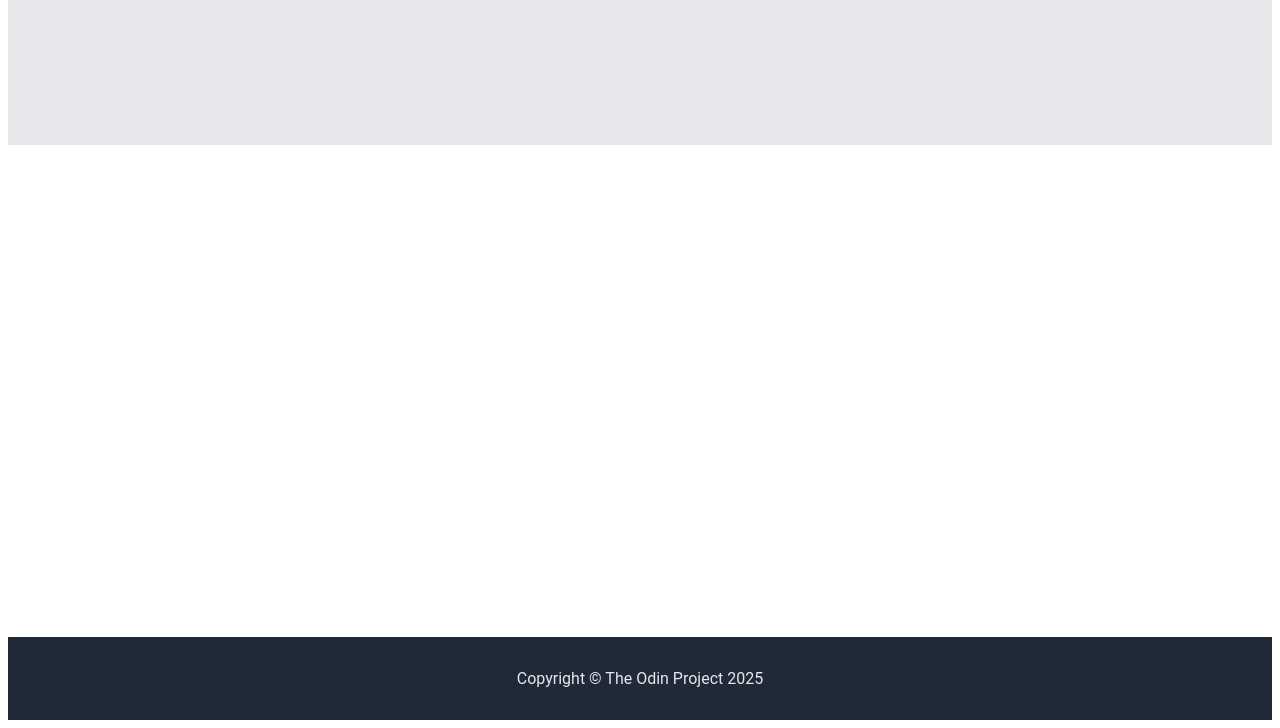
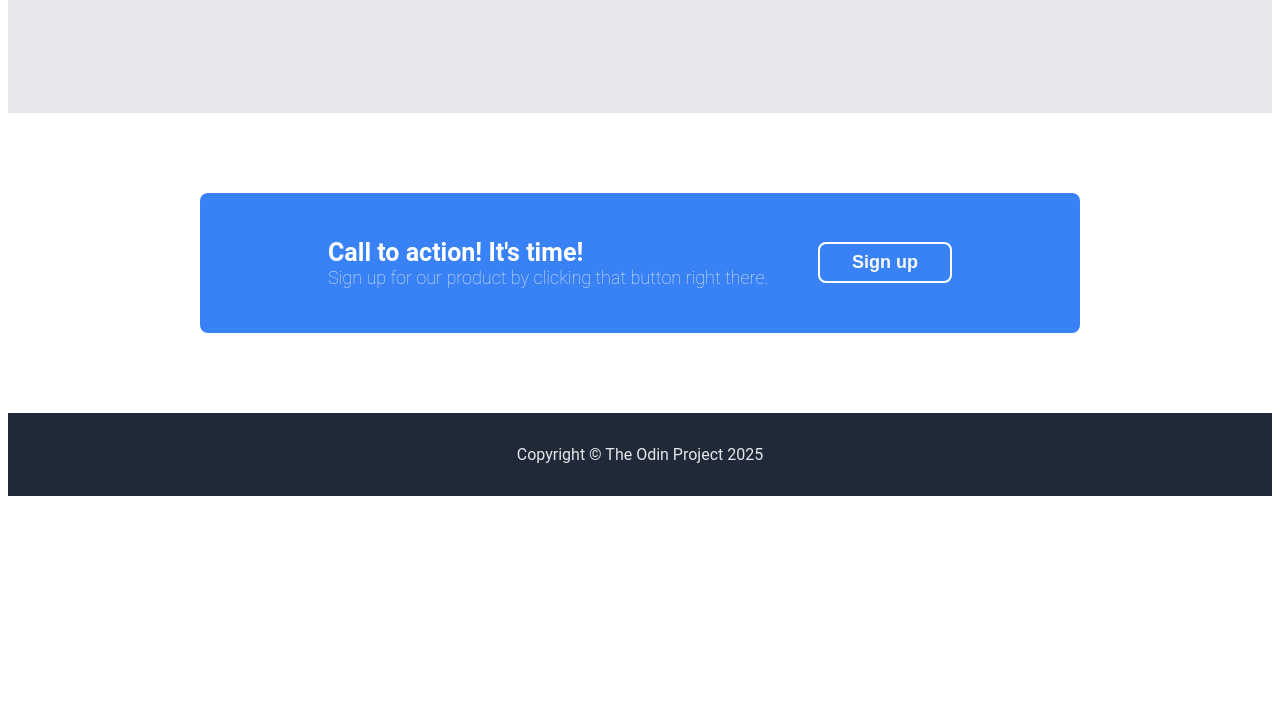
Before and after one commit to jBoscW/super-landing, a plain HTML site: page index.html in a window 1280 px wide. Shown: the part 1415-2143 px from the top of the page. After the commit the page ends 1919 px from the top, so only its background shows below. Drawn offline with Linux system fonts and the light colour scheme.

Commit message:
Finish website and check against big monitor

```diff
--- a/index.html
+++ b/index.html
@@ -63,6 +63,19 @@
     </div>
 
     <div class="banner white cta">
+        <div class="square">
+            <div>
+                <div class="whitey thor">
+                    Call to action! It's time!
+                </div>
+                <h5>
+                    Sign up for our product by clicking that button right there.
+                </h5>
+            </div>
+            <button>
+                Sign up
+            </button>
+        </div>
     </div>
 
     <div class="footer navy">
--- a/styles.css
+++ b/styles.css
@@ -16,7 +16,7 @@ body {
 .banner {
     min-height: 300px;
     display: flex;
-    padding: 6rem 15vw;
+    padding: 5rem 15vw;
 }
 
 .footer {
@@ -46,9 +46,9 @@ h5 {
     font-size: 18px;
     font-weight: 200;
     margin: 0;
+    color: #e5e7eb;
 }
 
-.left > h5,
 .footer.navy {
     color: #e5e7eb;
 }
@@ -66,7 +66,7 @@ button {
     padding: 0.5rem 2rem;
     margin: 1rem 0;
 
-    background-color: rgb(78,128,328);
+    background-color: #3882f6;
     color: #f9faf8;
 
     font-size: 18px;
@@ -94,6 +94,10 @@ button {
 
 .cards {
     text-align: center;
+}
+
+.card h5 {
+    color: #1f2937;
 }
 
 
@@ -136,7 +140,32 @@ button {
 .cta {
     justify-content: center;
     align-items: center;
+
+    box-sizing: border-box;
 }
+
+.square {
+    display: flex;
+    justify-content: space-between;
+    align-items: center;
+    align-self: stretch;
+    flex: 1;
+
+    background-color: #3882f6;
+    border-radius: 0.5rem;
+
+    padding: 2rem 8rem;
+}
+
+
+.whitey.thor {
+    color: white;
+}
+
+.cta button {
+    border: 2px solid white;
+}
+
 
 
 /* dsacsdcsdcsdcsdcsc */
```
